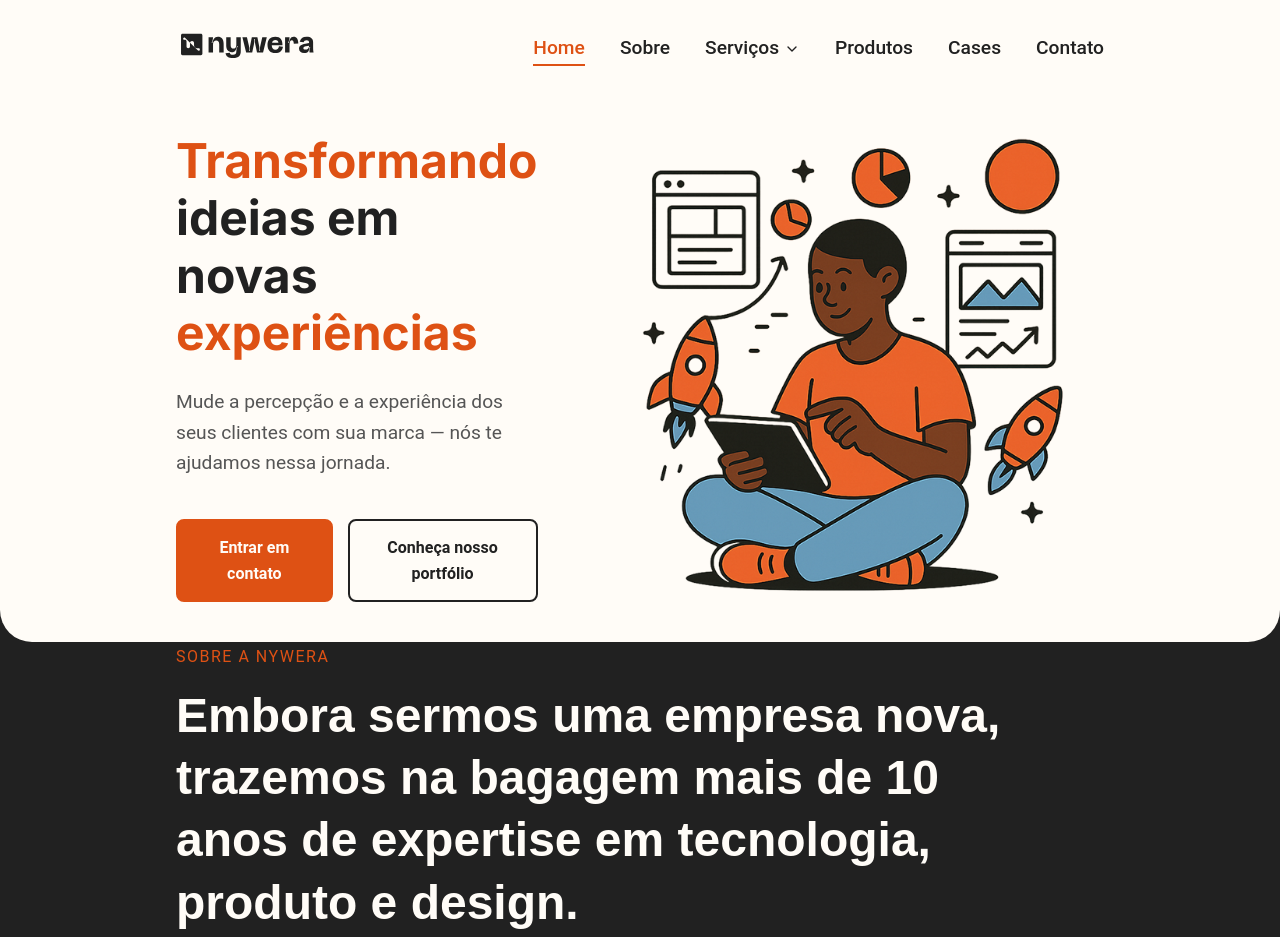
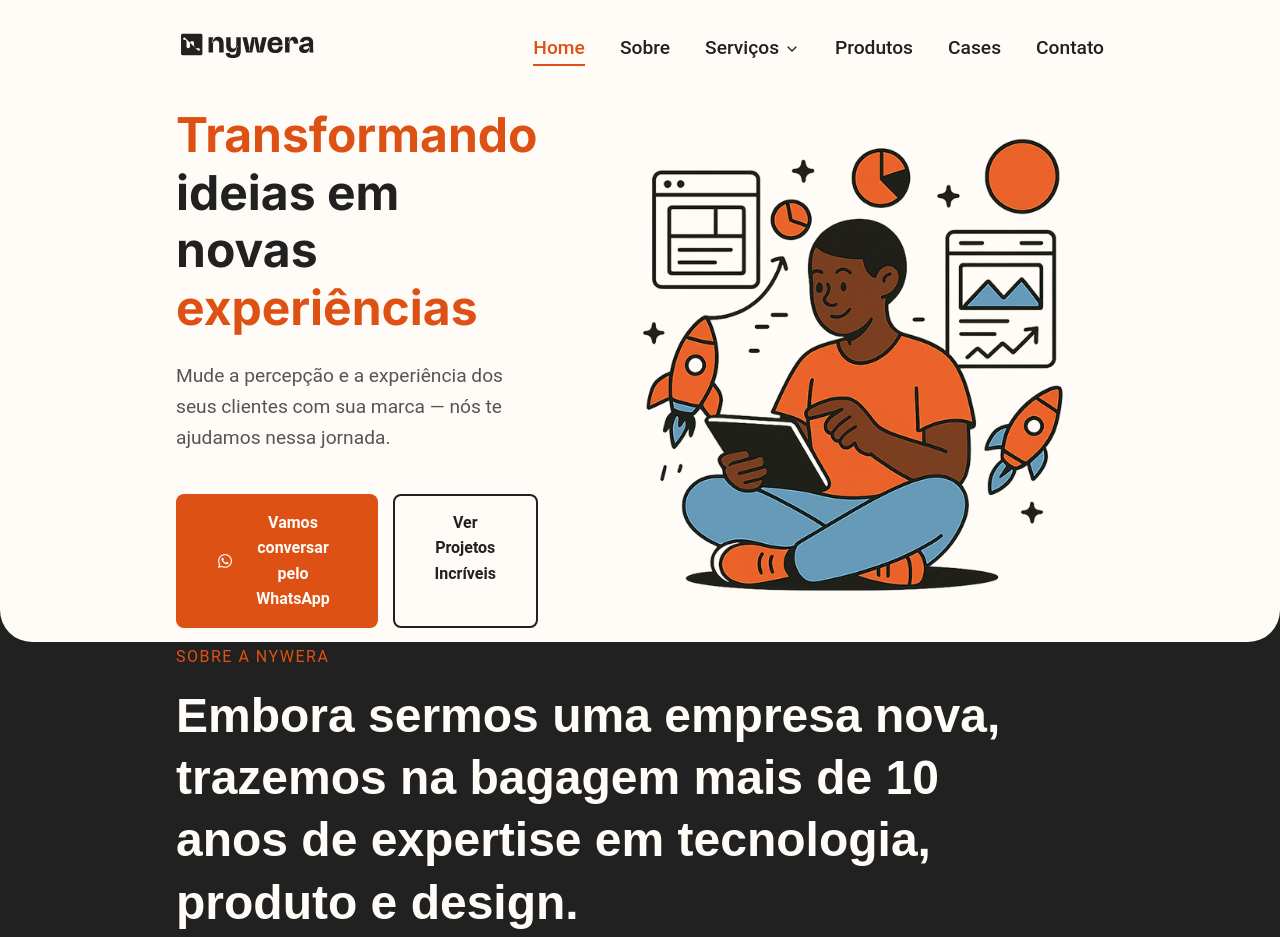
Before and after one commit to nywera/embreve, a plain HTML site: page index.html in a window 1280 px wide. Shown: the top 937 px of the page. Drawn offline with nearby package versions, Linux system fonts and the light colour scheme; files whose address does not match are found by name.

Commit message:
correções

```diff
--- a/_includes/cta-section.html
+++ b/_includes/cta-section.html
@@ -2,6 +2,6 @@
     <div class="content-wrapper">
         <h2>Vamos <span class="highlight">conversar</span> sobre o seu próximo <span class="highlight">projeto?</span></h2>
         <p>Descubra como podemos impulsionar seu negócio</p>
-        <a href="#" class="btn btn-primary">Entrar em contato</a>
+        <a href="#" class="btn btn-primary">Começar Meu Projeto Agora</a>
     </div>
 </section>
--- a/index.html
+++ b/index.html
@@ -3,9 +3,9 @@
 <head>
     <meta charset="UTF-8">
     <meta name="viewport" content="width=device-width, initial-scale=1.0">
-    <meta name="description" content="Nywera é um estúdio de design e tecnologia que transforma ideias em experiências digitais inovadoras e impactantes.">
+    <meta name="description" content="Transforme sua marca com a Nywera! Especialistas em UX/UI Design, Branding e Consultoria Digital. Mais de 10 anos de experiência criando experiências digitais que convertem!">
     <link rel="icon" href="img/favicon.png" type="image/svg+xml">
-    <title>Nywera</title>
+    <title>nywera</title>
     <link rel="stylesheet" href="style.css">
     <link rel="preconnect" href="https://fonts.googleapis.com">
     <link rel="preconnect" href="https://fonts.gstatic.com" crossorigin>
@@ -26,8 +26,10 @@
                 </h1>
                 <p>Mude a percepção e a experiência dos seus clientes com sua marca — nós te ajudamos nessa jornada.</p>
                 <div class="hero-buttons">
-                    <a href="#" class="btn btn-primary">Entrar em contato</a>
-                    <a href="#" class="btn btn-secondary">Conheça nosso portfólio</a>
+                    <a href="https://wa.me/5511999999999" class="btn btn-primary whatsapp-btn" target="_blank">
+                        <i class="fab fa-whatsapp"></i> Vamos conversar pelo WhatsApp
+                    </a>
+                    <a href="#" class="btn btn-secondary">Ver Projetos Incríveis</a>
                 </div>
             </div>
             <div class="hero-image">
--- a/style.css
+++ b/style.css
@@ -1075,7 +1075,7 @@ footer {
 }
 
 .service-card:hover {
-    transform: translateY(-5px);
+
     box-shadow: 0 10px 20px rgba(0, 0, 0, 0.08);
 }
 
```
Also changed, not shown: branding.html (+2 -2 lines), contato.html (+3 -3 lines), sobre.html (+2 -2 lines).
